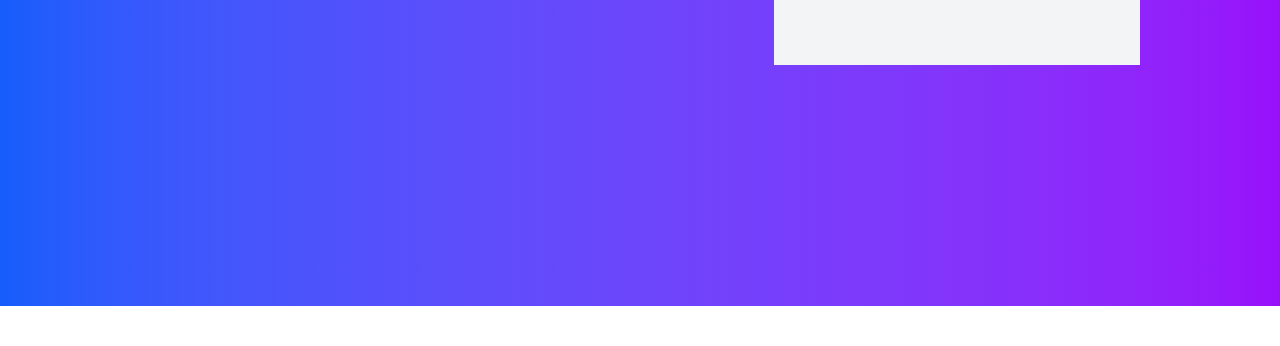
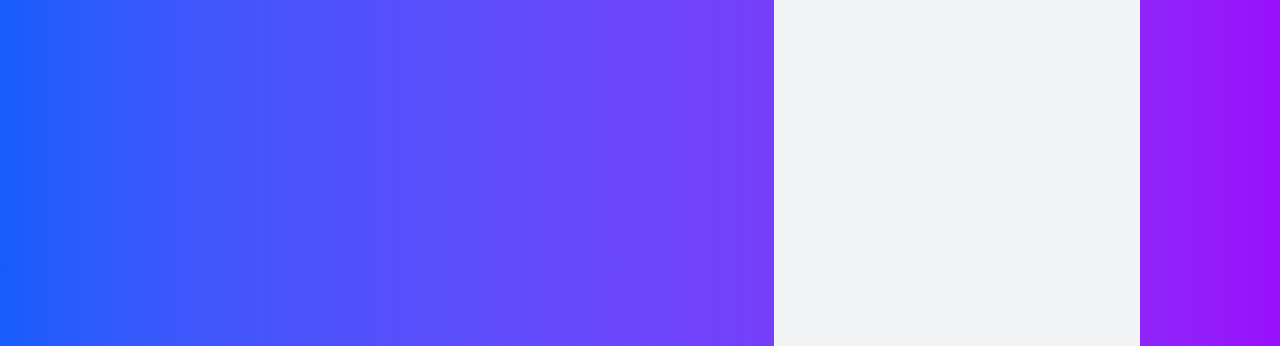
Before and after one commit to MunirGulYousafzai/login_form_with_Tailwind, a website: page src/index.html in a window 1280 px wide. Shown: the part 494-840 px from the top of the page. Before the commit the page ends 800 px from the top, so only its background shows below. Drawn offline with Linux system fonts and the light colour scheme.

Commit message:
file location changed

```diff
--- a/index.html
+++ b/src/index.html
@@ -21,7 +21,7 @@
         </div>
 
         <!-- right content -->
-         <div id="right_content " class="bg-gray-100 rounded-tl-3xl rounded-tr-3xl mx-5 pt-10 mt-30 sm:mt-10  pb-17 px-5  sm:px-8 sm:w-2/7 sm:mr-35 min-h-full">
+         <div id="right_content " class="bg-gray-100 rounded-tl-3xl rounded-tr-3xl mx-5 pt-10 mt-30 sm:mt-10 pb-20  px-5  sm:px-8 sm:w-2/7 sm:mr-35 min-h-lvh">
             <!-- right content heading -->
             <h2 class="text-4xl text-center mb-5 sm:mb-2 font-bold sm:text-3xl">Welcome Back</h2>
             <h4 class="text-center text-[18px] sm:text-[14px]  mb-15 sm:mb-8  text-gray-500">Let's get started with your 30 days free trail.</h4>
```
Also changed, not shown: src/images/icons8-facebook-48.png (renamed from images/icons8-facebook-48.png), src/images/icons8-google-48.png (renamed from images/icons8-google-48.png), src/images/logo-removebg-preview.png (renamed from images/logo-removebg-preview.png), src/images/logo.png (renamed from images/logo.png), src/input.css (renamed from input.css), src/output.css (renamed from output.css).
